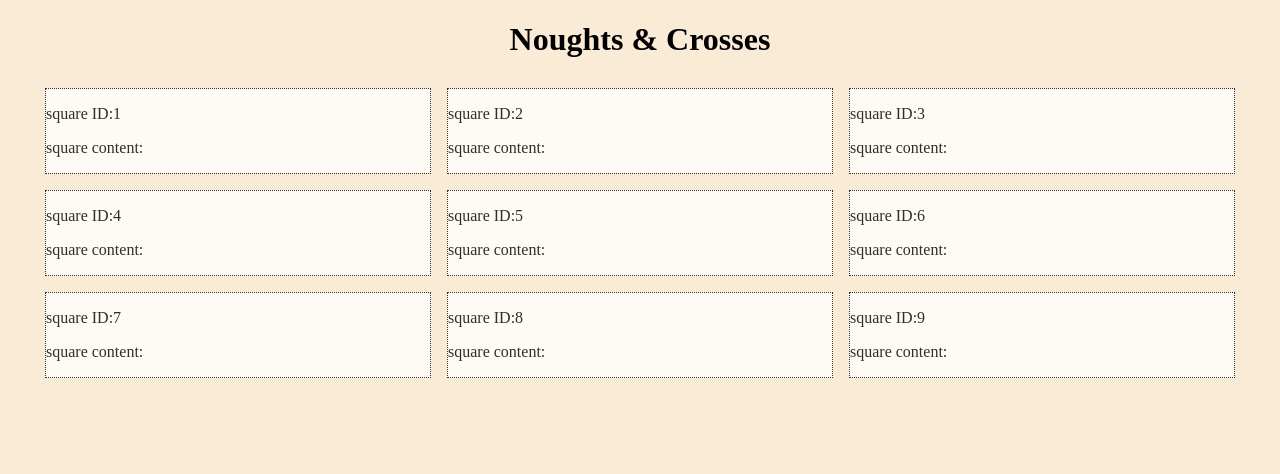
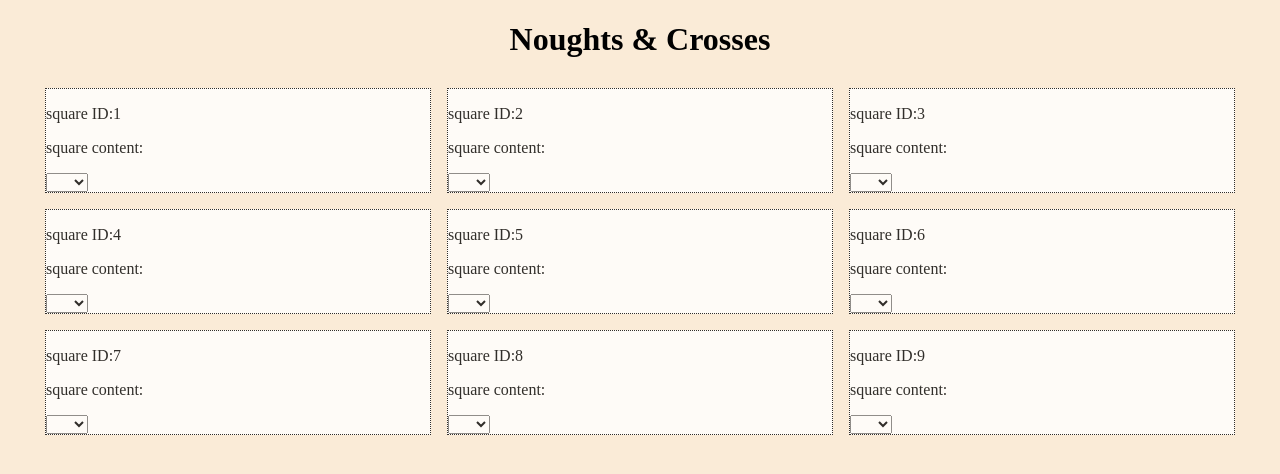
Before and after one commit to RGreenan/NaughtsAndCrosses, a React (Create React App) app: page / in a window 1280 px wide. Shown: the top 474 px of the page. Built offline with nearby package versions, Linux system fonts and the light colour scheme.

Commit message:
added options for x and o on square

```diff
--- a/src/components/Square.js
+++ b/src/components/Square.js
@@ -3,9 +3,14 @@ import React, {Component} from 'react';
 class Square extends Component{
   render() {
     return (
-      <div className="squares">
+      <div className="squares" >
         <p>square ID:{this.props.id}</p>
         <p>square content: {this.props.content}</p>
+        <select defaultValue="default">
+          <option disabled value="default"> </option>
+          <option> "X" </option>
+          <option> "O" </option>
+        </select>
       </div>
     )}
   }
--- a/src/containers/BoardContainer.js
+++ b/src/containers/BoardContainer.js
@@ -29,11 +29,17 @@ class BoardContainer extends Component {
     };
   }
 
+  handleSquareClick(index){
+    const selectedSquare = this.state.board[index];
+    //this.setState({selectedSquare.squareContent = "X"})
+  }
+
   render(){
     return(
       <>
       <h1>Noughts & Crosses</h1>
-      < SquareView listOfSquares={this.state.board} />
+      < SquareView listOfSquares={this.state.board}
+      onSquareSelected={this.handleSquareClick}/>
       </>
     )
   }
```
